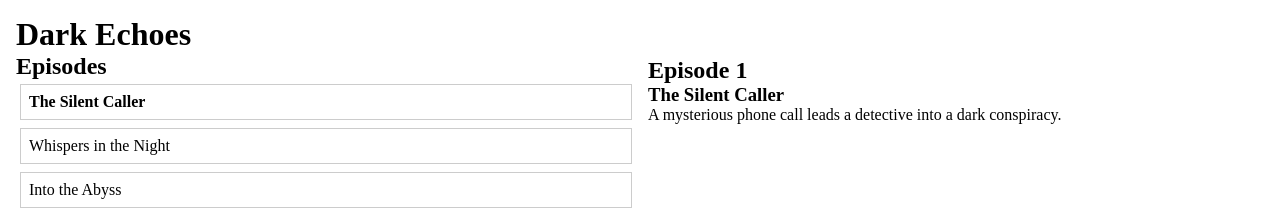
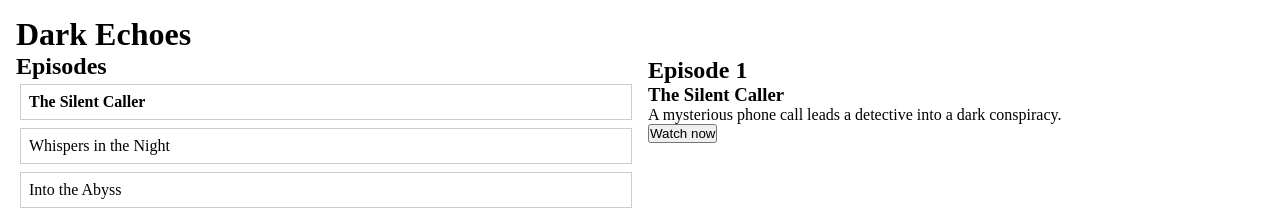
Before and after one commit to emiliodmorales/dark-echoes, a React (Vite) app: page / in a window 1280 px wide. Both pictures are taken after a click on the item "The Silent Caller". Shown: the top 214 px of the page. Built offline with nearby package versions, Linux system fonts and the light colour scheme.

Commit message:
add watch now button to episode details

```diff
--- a/src/App.jsx
+++ b/src/App.jsx
@@ -43,6 +43,7 @@ export default function App() {
         <h2>Episode {selectedEpisode.id}</h2>
         <h3>{selectedEpisode.title}</h3>
         <p>{selectedEpisode.description}</p>
+        <button>Watch now</button>
       </section>
     );
   }
```
